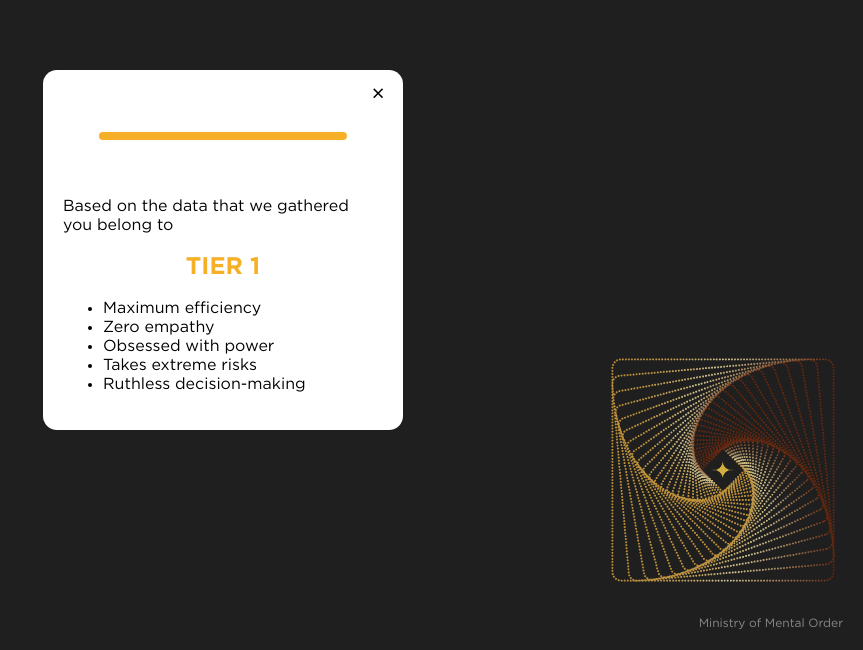
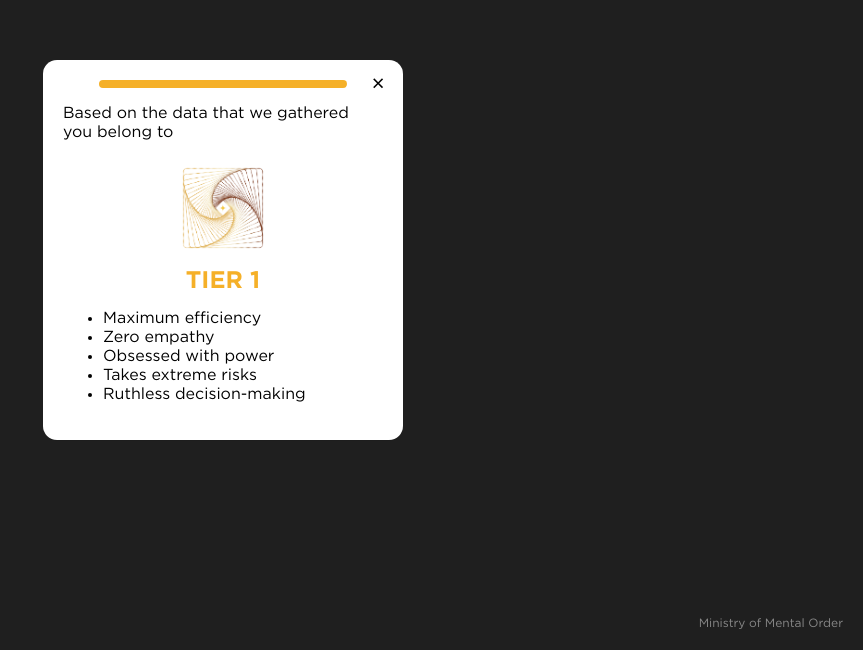
Before and after one commit to costi3/Ceremony, a React (Vite) app: page /Ceremony/tier1 in a window 1280 px wide. Shown: the part 150-800 px from the top of the page, without its empty margins (417-1280 px from the left). Built offline with nearby package versions, Linux system fonts and the light colour scheme.

Commit message:
tolta la mirrored camera e spostato il logo nelle card finali

```diff
--- a/src/components/ResultPage.jsx
+++ b/src/components/ResultPage.jsx
@@ -54,7 +54,21 @@ export default function ResultPage({ borderColor, tierLabel, titleColor, list, l
             Based on the data that we gathered <br /> you belong to
           </p>
 
-          <h2 style={{ color: titleColor, textAlign: "center" }}>{tierLabel}</h2>
+          <div style={{ textAlign: "center", marginTop: 8 }}>
+            {logo && (
+              <img
+                src={logo}
+                alt="tier logo"
+                style={{
+                  width: "100px",
+                  height: "auto",
+                  marginBottom: "6px"
+                }}
+              />
+            )}
+
+            <h2 style={{ color: titleColor, margin: 0 }}>{tierLabel}</h2>
+          </div>
 
           <ul className="list">
             {list.map((item, index) => (
@@ -64,8 +78,6 @@ export default function ResultPage({ borderColor, tierLabel, titleColor, list, l
         </div>
       </div>
 
-      {logo && <img src={logo} alt="tier logo" className="tier-logo" />}
-
       <div className="footer-small">Ministry of Mental Order</div>
     </div>
   );
--- a/src/pages/CameraPage.jsx
+++ b/src/pages/CameraPage.jsx
@@ -32,6 +32,7 @@ export default function CameraPage(){
             audio={false}
             ref={webcamRef}
             screenshotFormat="image/jpeg"
+            mirrored={false}
             videoConstraints={videoConstraints}
             style={{ width:"100%", height:"100%", objectFit:"cover" }}
           />
```
